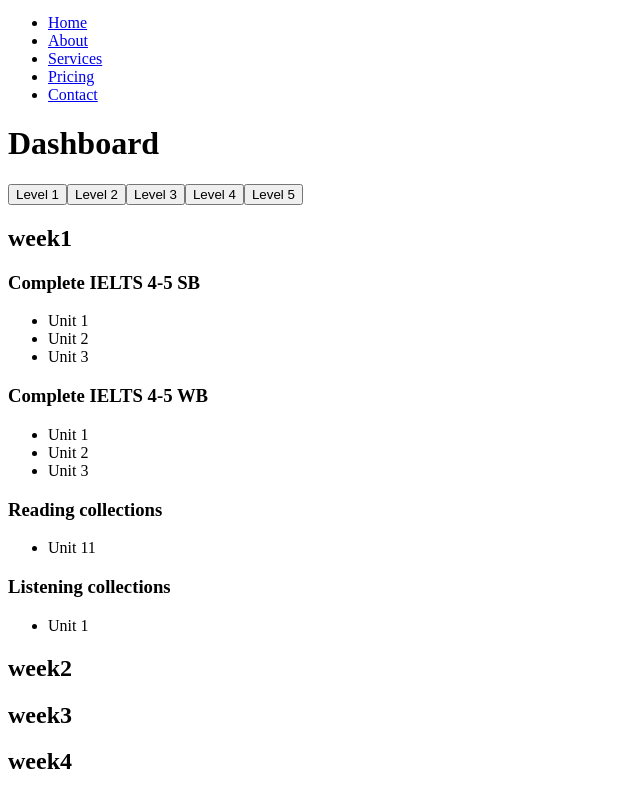
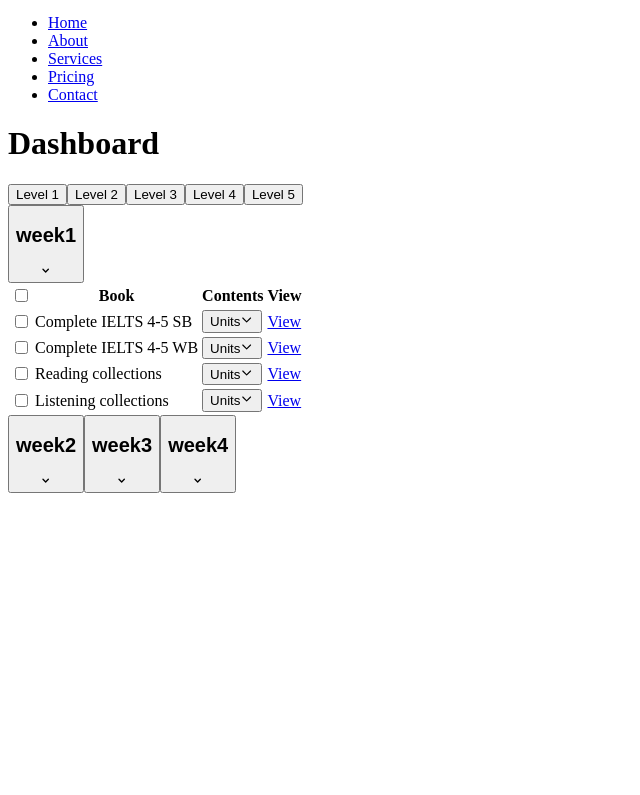
Before and after one commit to innovativecentre-it/innovativecentre-lms, a React (Create React App) app: page / in a window 1280 px wide. Shown: the part 623-1418 px from the top of the page, without its empty margins (0-640 px from the left). After the commit the page ends 1124 px from the top, so only its background shows below. Built offline with nearby package versions, Linux system fonts and the light colour scheme.

Commit message:
implemented the table inside accordion dynamic; added dropdown for each book with units

```diff
--- /dev/null
+++ b/src/components/BookContents.jsx
@@ -0,0 +1,16 @@
+import React from "react";
+import { Dropdown } from "flowbite-react";
+
+const BookContents = (unitList) => {
+  return (
+    <div>
+      <Dropdown label="Units" inline={true}>
+        {unitList.map((unit) => (
+          <Dropdown.Item>{unit}</Dropdown.Item>
+        ))}
+      </Dropdown>
+    </div>
+  );
+};
+
+export default BookContents;
--- a/src/components/TrackerBook.jsx
+++ b/src/components/TrackerBook.jsx
@@ -1,14 +1,49 @@
 import React from "react";
+import { Table, Checkbox, Dropdown } from "flowbite-react";
+import BookContents from "./BookContents";
 
 const TrackerBook = ({ bookData, bookTitle }) => {
   return (
-    <div className="my-3">
-      <h3 className="my-2">{bookTitle}</h3>
-      <ul>
-        {bookData.units.map((unit, index) => (
-          <li key={`${bookTitle}_${index}`}>{unit}</li>
-        ))}
-      </ul>
+    <div className="">
+      <Table hoverable={true}>
+        <Table.Head>
+          <Table.HeadCell className="!p-4">
+            <Checkbox />
+          </Table.HeadCell>
+          <Table.HeadCell>Book</Table.HeadCell>
+          <Table.HeadCell>Contents</Table.HeadCell>
+          <Table.HeadCell>
+            <span className="sr-only">View</span>
+          </Table.HeadCell>
+        </Table.Head>
+        <Table.Body className="divide-y">
+          {bookData.units.map((book) => (
+            <Table.Row className="bg-white dark:border-gray-700 dark:bg-gray-800">
+              <Table.Cell className="!p-4">
+                <Checkbox />
+              </Table.Cell>
+              <Table.Cell className="whitespace-nowrap font-medium text-gray-900 dark:text-white">
+                {bookTitle}
+              </Table.Cell>
+              <Table.Cell>
+                <Dropdown label="Units" inline={true}>
+                  {bookData.units.map((unit, index) => (
+                    <Dropdown.Item>{unit}</Dropdown.Item>
+                  ))}
+                </Dropdown>
+              </Table.Cell>
+              <Table.Cell>
+                <a
+                  href="/tables"
+                  className="font-medium text-blue-600 hover:underline dark:text-blue-500"
+                >
+                  View
+                </a>
+              </Table.Cell>
+            </Table.Row>
+          ))}
+        </Table.Body>
+      </Table>
     </div>
   );
 };
--- a/src/components/TrackerList.jsx
+++ b/src/components/TrackerList.jsx
@@ -1,23 +1,69 @@
 import React from "react";
 import TrackerBook from "./TrackerBook";
+import { Accordion, Checkbox, Table, Dropdown } from "flowbite-react";
 
 const TrackerList = ({ levelData }) => {
   const weeks = Object.keys(levelData);
 
   return (
     <div>
+      <Accordion>
         {weeks.map((week) => (
-        <div key={week}>
-          <h2 className="my-3">{week}</h2>
+          <Accordion.Panel key={week}>
+            <Accordion.Title>{week}</Accordion.Title>
+            <Accordion.Content>
+              <Table hoverable={true}>
+                <Table.Head>
+                  <Table.HeadCell className="!p-4">
+                    <Checkbox />
+                  </Table.HeadCell>
+                  <Table.HeadCell>Book</Table.HeadCell>
+                  <Table.HeadCell>Contents</Table.HeadCell>
+                  <Table.HeadCell>
+                    <span className="sr-only">View</span>
+                  </Table.HeadCell>
+                </Table.Head>
+                <Table.Body className="divide-y">
                   {Object.keys(levelData[week].books).map((book, index) => (
+                    <Table.Row className="bg-white dark:border-gray-700 dark:bg-gray-800">
+                      <Table.Cell className="!p-4">
+                        <Checkbox />
+                      </Table.Cell>
+                      <Table.Cell className="whitespace-nowrap font-medium text-gray-900 dark:text-white">
+                        {book}
+                      </Table.Cell>
+                      <Table.Cell>
+                        <Dropdown label="Units" inline={true}>
+                          {levelData[week].books[book].units.map(
+                            (unit, index) => (
+                              <Dropdown.Item>{unit}</Dropdown.Item>
+                            )
+                          )}
+                        </Dropdown>
+                      </Table.Cell>
+                      <Table.Cell>
+                        <a
+                          href="/tables"
+                          className="font-medium text-blue-600 hover:underline dark:text-blue-500"
+                        >
+                          View
+                        </a>
+                      </Table.Cell>
+                    </Table.Row>
+                  ))}
+                </Table.Body>
+              </Table>
+              {/* {Object.keys(levelData[week].books).map((book, index) => (
                 <TrackerBook
                   bookData={levelData[week].books[book]}
                   bookTitle={book}
                   key={book}
                 />
+              ))} */}
+            </Accordion.Content>
+          </Accordion.Panel>
         ))}
-        </div>
-      ))}
+      </Accordion>
     </div>
   );
 };
--- a/src/database/dictionary.js
+++ b/src/database/dictionary.js
@@ -3,7 +3,7 @@ const trackerbase = {
     week1: {
       books: {
         "Complete IELTS 4-5 SB": {
-          units: ["Unit 1", "Unit 2", "Unit 3"]
+          units: ["Unit 1", "Unit 2", "Unit 3", "Unit 4"]
         },
         "Complete IELTS 4-5 WB": {
           units: ["Unit 1", "Unit 2", "Unit 3"]
```
Lines whose indentation alone changed are shown as unchanged.
